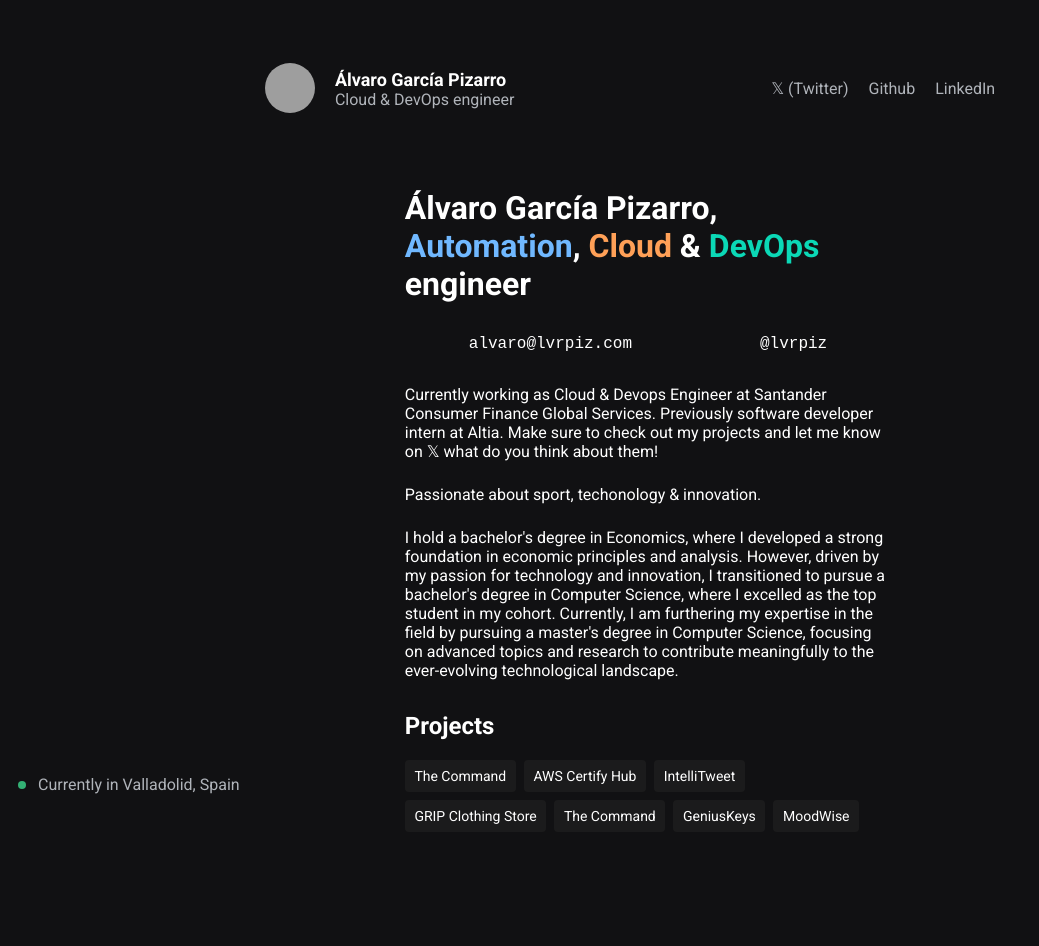
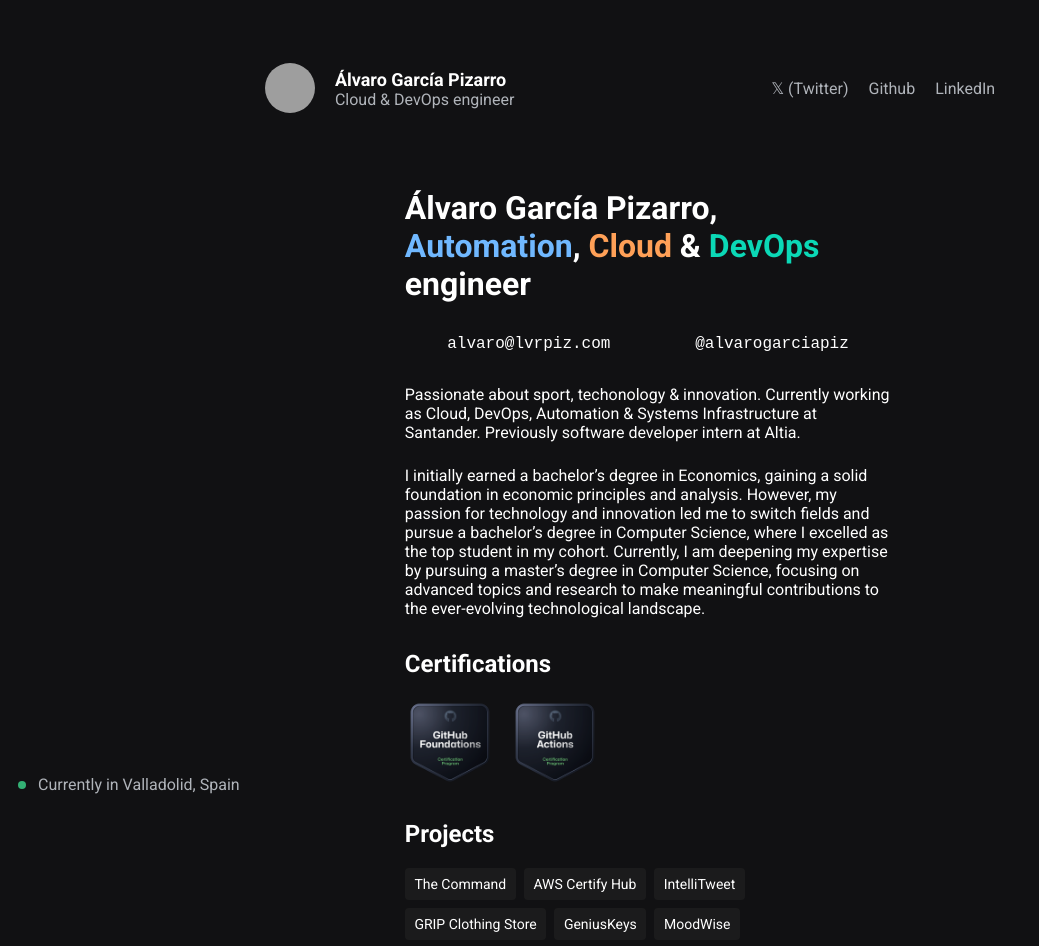
Before and after one commit to alvarogarciapiz/lvrpiz, a React (Vite) app: page / in a window 1280 px wide. Shown: the whole page, without its empty margins (0-1039 px from the left). Before the commit the page ends 838 px from the top, so only its background shows below. Built offline with nearby package versions, Linux system fonts and the light colour scheme; grey boxes are pictures that could not be loaded.

Commit message:
chore: Update Content component with certifications and badges

```diff
--- a/src/Content.jsx
+++ b/src/Content.jsx
@@ -1,5 +1,7 @@
 import React from 'react';
 import './assets/styles/Content.css';
+import githubFoundationsBadge from './assets/images/github-foundations-badge.png';
+import githubActionsBadge from './assets/images/github-actions-badge.png';
 
 const Content = () => {
 
@@ -10,13 +12,24 @@ const Content = () => {
             </div>
 
             <div className='contact'>
-            <a href="mailto:alvaro@lvrpiz.com">alvaro@lvrpiz.com</a> <a href="https://twitter.com/lvrpiz">@lvrpiz</a>
+            <a href="mailto:alvaro@lvrpiz.com">alvaro@lvrpiz.com</a> <a href="https://www.linkedin.com/in/alvarogarciapiz">@alvarogarciapiz</a>
             </div>
 
             <div className='description'>
-            <p>Currently working as Cloud & Devops Engineer at Santander Consumer Finance Global Services. Previously software developer intern at Altia. Make sure to check out my projects and let me know on 𝕏 what do you think about them!</p>
-            <p>Passionate about sport, techonology & innovation.</p>
-            <p>I hold a bachelor's degree in Economics, where I developed a strong foundation in economic principles and analysis. However, driven by my passion for technology and innovation, I transitioned to pursue a bachelor's degree in Computer Science, where I excelled as the top student in my cohort. Currently, I am furthering my expertise in the field by pursuing a master's degree in Computer Science, focusing on advanced topics and research to contribute meaningfully to the ever-evolving technological landscape.</p>
+            <p>Passionate about sport, techonology & innovation. Currently working as Cloud, DevOps, Automation & Systems Infrastructure at Santander. Previously software developer intern at Altia.</p>
+            <p>I initially earned a bachelor’s degree in Economics, gaining a solid foundation in economic principles and analysis. However, my passion for technology and innovation led me to switch fields and pursue a bachelor’s degree in Computer Science, where I excelled as the top student in my cohort. Currently, I am deepening my expertise by pursuing a master’s degree in Computer Science, focusing on advanced topics and research to make meaningful contributions to the ever-evolving technological landscape.</p>
+            </div>
+
+            <div className='projectsSpace'>
+                <h2>Certifications</h2>
+                <div className='projects'>
+                <a href="https://www.credly.com/badges/f180210d-c933-4ad0-b807-5b1b96bb250e/linked_in_profile" target="_blank" rel="noopener noreferrer">
+                    <img src={githubFoundationsBadge} alt='GitHub Foundations Badge' className='badge' />
+                </a>
+                <a href="https://www.linkedin.com/in/alvarogarciapiz" target="_blank" rel="noopener noreferrer">
+                    <img src={githubActionsBadge} alt='GitHub Actions Badge' className='badge' />
+                </a>
+                </div>
             </div>
 
             <div className='projectsSpace'>
@@ -26,11 +39,12 @@ const Content = () => {
                     <a className='project' href='https://alvarogarciapiz.github.io/AWS-Certify-Hub/'>AWS Certify Hub</a>
                     <a className='project' href='https://github.com/alvarogarciapiz/IntelliTweet'>IntelliTweet</a>
                     <a className='project' href='https://github.com/alvarogarciapiz/GRIPweb'>GRIP Clothing Store</a>
-                    <a className='project' href='https://www.commandshow.lvrpiz.com'>The Command</a>
                     <a className='project' href='https://alvarogarciapiz.github.io/GeniusKeys/'>GeniusKeys</a>
                     <a className='project' href='https://github.com/alvarogarciapiz/MoodWise'>MoodWise</a>
                 </div>
             </div>
+
+
         </div>
     );
 };
--- a/src/assets/styles/Content.css
+++ b/src/assets/styles/Content.css
@@ -67,6 +67,13 @@
     margin-bottom: 6px;
 }
 
+.badge {
+    width: 90px;
+    display: block;
+    height: auto;
+    margin-right: 1vw;
+}
+
 .project:hover {
     background-color: rgb(51, 51, 55);
 }
```
Also changed, not shown: src/assets/images/github-actions-badge.png (added), src/assets/images/github-foundations-badge.png (added).
